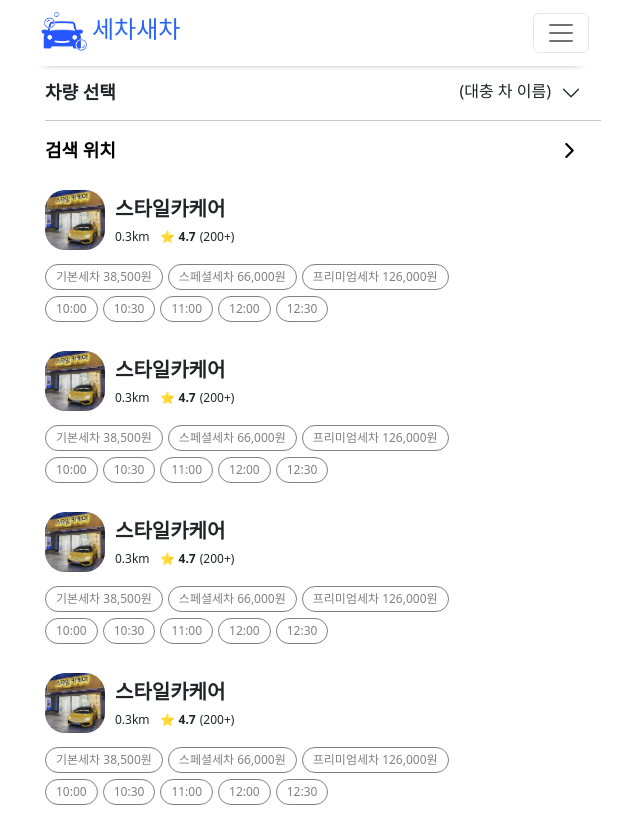
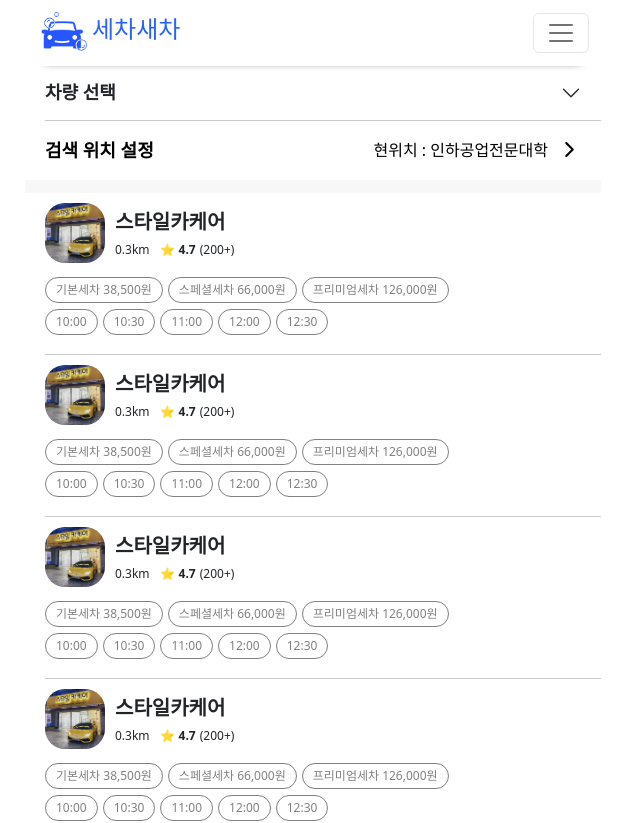
Before and after one commit to washcarnewcar/WashcarNewcar-Front, a React (Create React App) app: page /search in a window 1280 px wide. Shown: the top 823 px of the page, without its empty margins (327-967 px from the left). Built offline with nearby package versions, Linux system fonts and the light colour scheme; no server answers; a web font is replaced by a local one.

Commit message:
0915 - AWS Beanstalk Test

```diff
--- a/src/index.css
+++ b/src/index.css
@@ -21,3 +21,8 @@
   min-width: 340px;
   margin: 0 auto;
 }
+
+/* 부트스트랩 크롬에서 테두리 생기는 것 없애기 */
+:focus {
+  box-shadow: none !important;
+}
--- a/src/pages/consumer/Search.tsx
+++ b/src/pages/consumer/Search.tsx
@@ -6,10 +6,19 @@
 import Item from '../../components/Item';
 import classNames from 'classnames';
 import Header from '../../components/Header';
-import { Accordion } from 'react-bootstrap';
+import { Accordion, Dropdown, DropdownButton } from 'react-bootstrap';
 import { NONAME } from 'dns';
+import { useState } from 'react';
 
 const Search = () => {
+  const [car, setCar] = useState('');
+  const [brand, setBrand] = useState('브랜드');
+
+  function onBrandSelect(eventKey: string | null) {
+    if (!eventKey) return null;
+    setBrand(eventKey);
+  }
+
   return (
     <>
       <Header type={1} />
@@ -28,53 +37,69 @@
                 <div style={{ fontSize: 'large', fontWeight: 'bolder' }}>
                   차량 선택
                 </div>
-                <div>(대충 차 이름)</div>
+                <div>{car}</div>
               </div>
             </Accordion.Header>
-            <Accordion.Body>어쩌고 저쩌고</Accordion.Body>
+            <Accordion.Body>
+              <DropdownButton
+                variant="outline-primary"
+                title={brand}
+                onSelect={onBrandSelect}
+              >
+                <Dropdown.Item eventKey="여기에 브랜드 입력">
+                  여기에 브랜드 입력
+                </Dropdown.Item>
+              </DropdownButton>
+            </Accordion.Body>
           </Accordion.Item>
           <hr className={styles.seperator} />
         </Accordion>
+        <div
+          style={{
+            paddingLeft: 20,
+            paddingRight: 20,
+            paddingTop: 16,
+            paddingBottom: 16,
+          }}
+        >
           <Link
             to="/search/map"
             style={{
               display: 'flex',
               justifyContent: 'space-between',
               alignItems: 'center',
-            paddingLeft: 20,
-            paddingRight: 20,
-            paddingTop: 16,
-            paddingBottom: 16,
               textDecoration: 'none',
               color: 'black',
             }}
           >
-          <div style={{ fontSize: 'large', fontWeight: 'bolder' }}>
-            검색 위치
+            <div
+              style={{
+                fontSize: 'large',
+                fontWeight: 'bolder',
+              }}
+            >
+              검색 위치 설정
+            </div>
+            <div style={{ display: 'flex' }}>
+              <div style={{ marginRight: '10px' }}>
+                현위치 : 인하공업전문대학
               </div>
               <IoIosArrowForward size={23} />
+            </div>
           </Link>
-
-        {/* <div className={styles.flex_container}>
-          <div className={styles.left}>차량 선택</div>
-          <div className={styles.right}>
-            <IoIosArrowForward size={30} />
         </div>
-        </div>
-        <hr className={styles.seperator} />
-
-        <div className={styles.flex_container}>
-          <div className={styles.left}>지역 선택</div>
-          <div className={styles.right}>
-            서울 강남구
-            <IoIosArrowForward size={30} />
-          </div>
-        </div> */}
+        <div
+          style={{ width: '100%', height: '13px', backgroundColor: '#f7f7f7' }}
+        ></div>
 
         <Item />
+        <hr className={styles.seperator} />
         <Item />
+        <hr className={styles.seperator} />
         <Item />
+        <hr className={styles.seperator} />
         <Item />
+
         <Item />
       </div>
     </>
```
Also changed, not shown: package.json (+11 -13 lines), 1 other file (tests, documents, lock files or other folders). Lines whose indentation alone changed are shown as unchanged.
